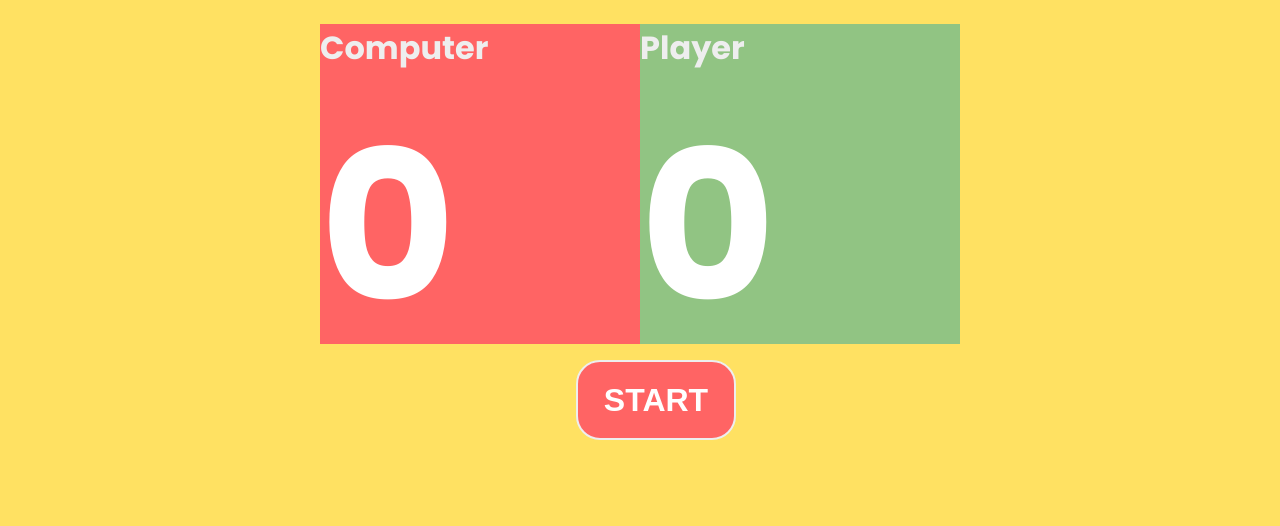
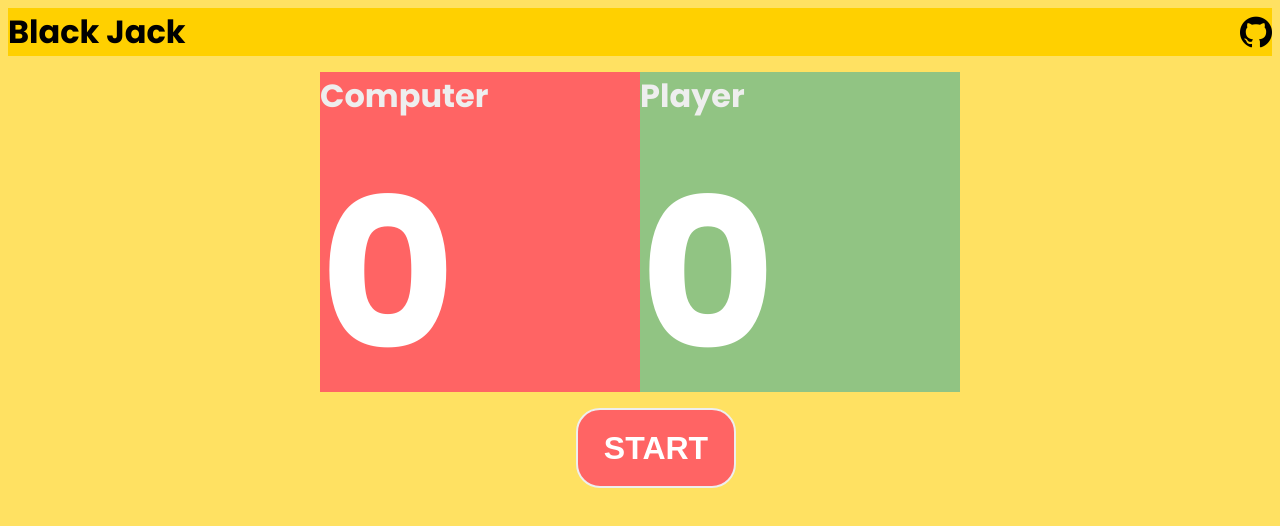
Before and after one commit to bhanu7410/Black_Jack, a plain HTML site: page index.html in a window 1280 px wide. Drawn offline with Linux system fonts and the light colour scheme.

Commit message:
added nav bar update readme

```diff
--- a/cards.css
+++ b/cards.css
@@ -132,3 +132,18 @@ section{
     height: 4rem;
     margin: 1rem 0 ;
 }
+nav{
+    width:100%;
+    background-color: #ffd000;
+    display:flex;
+    flex-wrap: wrap;
+    font-size: 2rem;
+}
+.title{
+    flex-grow: 1;
+}
+img{
+    width:1em;
+    height:1em;
+    transform:translateY(5px) ;
+}
--- a/index.html
+++ b/index.html
@@ -12,6 +12,12 @@
     <title>Black Jack</title>
 </head>
 <body>
+    <nav>
+        <div class = "title">Black Jack</div>
+        <!-- <a href="https://www.flaticon.com/free-icons/github" title="github icons">Github icons created by Pixel perfect - Flaticon</a> -->
+        <a href="https://github.com/bhanu7410"><img src="github.png" alt="pic" width="20rem"></a>
+
+    </nav>
     <section>
         <div class= "cards">
 
```
Also changed, not shown: github.png (added), 1 other file.
